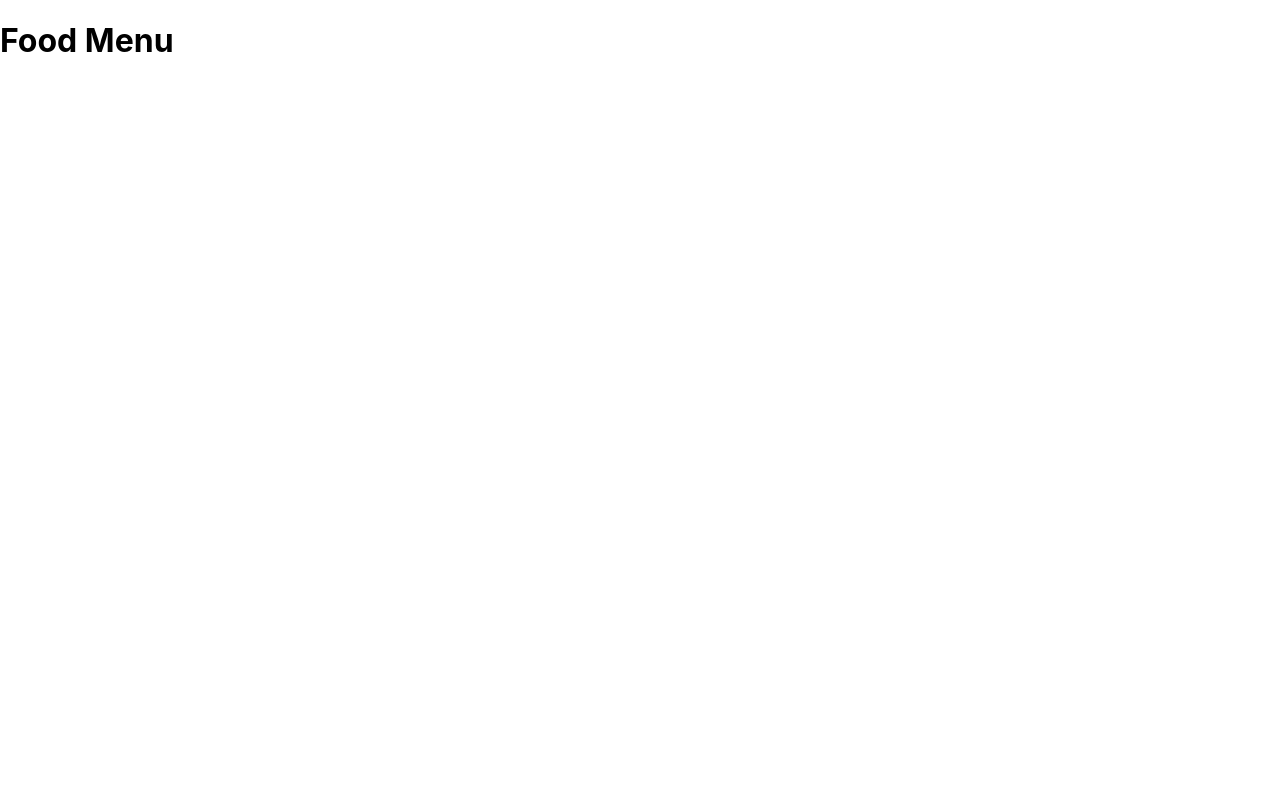
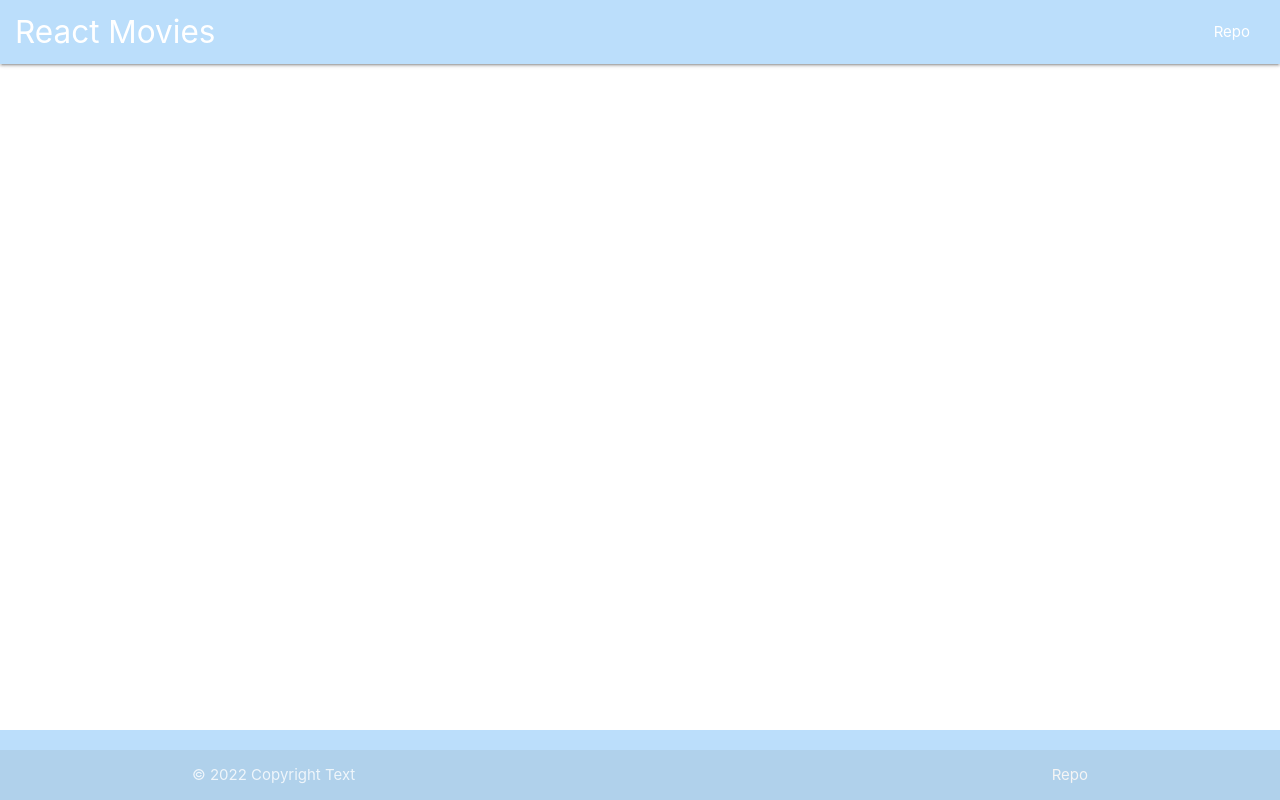
Before and after one commit to Medvedev-Savelii/react_food_web_app_project, a React (Create React App) app: page /about in a window 1280 px wide. Built offline with nearby package versions, Linux system fonts and the light colour scheme.

Commit message:
second-commit

```diff
--- a/package.json
+++ b/package.json
@@ -8,6 +8,7 @@
     "@testing-library/user-event": "^13.5.0",
     "react": "^18.0.0",
     "react-dom": "^18.0.0",
+    "react-router-dom": "^5.3.1",
     "react-scripts": "5.0.1",
     "web-vitals": "^2.1.4"
   },
--- a/public/index.html
+++ b/public/index.html
@@ -14,6 +14,14 @@
     <link rel="manifest" href="%PUBLIC_URL%/manifest.json" />
 
     <title>React Food App Project</title>
+    <link
+      rel="stylesheet"
+      href="https://cdnjs.cloudflare.com/ajax/libs/materialize/1.0.0/css/materialize.min.css"
+    />
+    <link
+      href="https://fonts.googleapis.com/icon?family=Material+Icons"
+      rel="stylesheet"
+    />
   </head>
   <body>
     <noscript>You need to enable JavaScript to run this app.</noscript>
--- a/src/App.js
+++ b/src/App.js
@@ -1,8 +1,20 @@
-
+import { BrowserRouter as Router, Route, Switch } from "react-router-dom";
+import { Header } from "./components/Header";
+import { Footer } from "./components/Footer";
 
 function App() {
   return (
-	<h1>Food Menu</h1>
+    <>
+      <Router>
+        <Header />
+        <main className="container content">
+          <Switch>
+            <Route />
+          </Switch>
+        </main>
+        <Footer />
+      </Router>
+    </>
   );
 }
 
--- a/src/components/Footer.jsx
+++ b/src/components/Footer.jsx
@@ -0,0 +1,18 @@
+import React from "react";
+
+const Footer = () => {
+  return (
+    <footer className="page-footer blue lighten-4">
+      <div className="footer-copyright">
+        <div className="container">
+          © {new Date().getFullYear()} Copyright Text
+          <a className="grey-text text-lighten-4 right" href="#!">
+            Repo
+          </a>
+        </div>
+      </div>
+    </footer>
+  );
+};
+
+export  {Footer};
--- a/src/components/Header.jsx
+++ b/src/components/Header.jsx
@@ -0,0 +1,20 @@
+import React from "react";
+
+const Header = () => {
+  return (
+    <nav className="blue lighten-4">
+      <div className="nav-wrapper">
+        <a href="!#" className="brand-logo">
+          React Movies
+        </a>
+        <ul id="nav-mobile" className="right hide-on-med-and-down">
+          <li>
+            <a href="!#">Repo</a>
+          </li>
+        </ul>
+      </div>
+    </nav>
+  );
+};
+
+export { Header };
--- a/src/index.css
+++ b/src/index.css
@@ -1,4 +1,5 @@
-body {
+body
+{
   margin: 0;
   font-family: -apple-system, BlinkMacSystemFont, 'Segoe UI', 'Roboto', 'Oxygen',
     'Ubuntu', 'Cantarell', 'Fira Sans', 'Droid Sans', 'Helvetica Neue',
@@ -7,7 +8,22 @@ body {
   -moz-osx-font-smoothing: grayscale;
 }
 
-code {
+code
+
+{
   font-family: source-code-pro, Menlo, Monaco, Consolas, 'Courier New',
     monospace;
 }
+
+nav
+
+{
+	padding: 0 1rem;
+}
+
+.content
+
+{
+	min-height: calc(100vh - 70px - 64px);
+	padding: 1.5rem 0;
+}
```
Also changed, not shown: src/components/Preloader.jsx (added, +19 -0 lines), src/pages/About.jsx (added, +11 -0 lines), src/pages/Contact.jsx (added, +11 -0 lines), src/pages/Home.jsx (added, +11 -0 lines), src/pages/NotFound.jsx (added), 1 other file (tests, documents, lock files or other folders).
